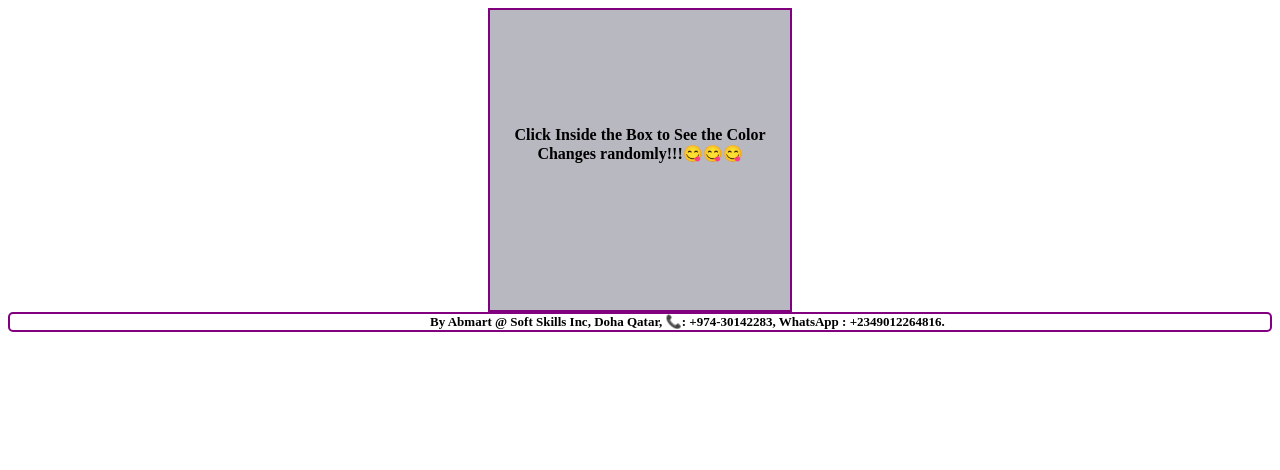
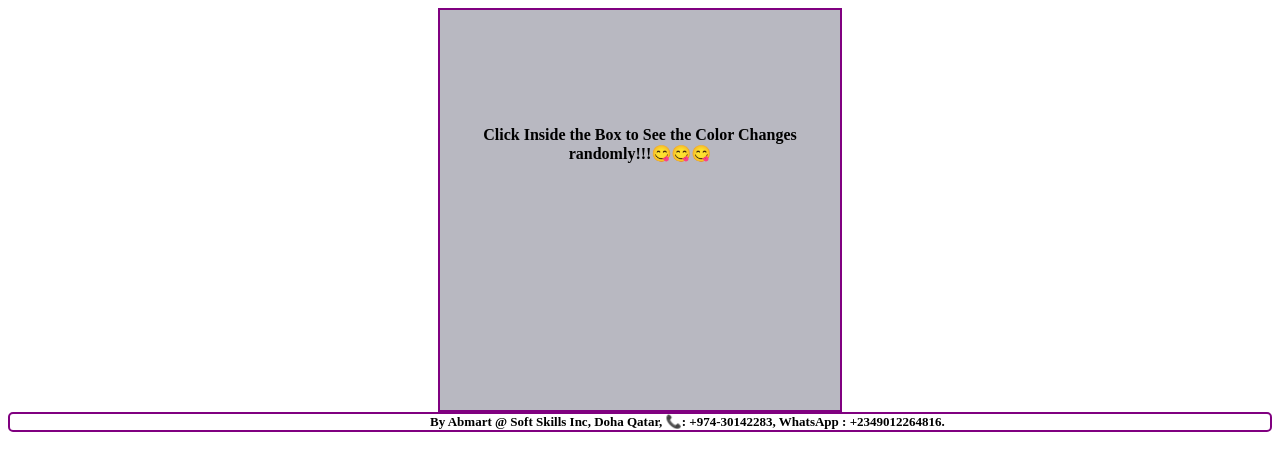
Before and after one commit to Abmart0803/Web-App-with-jQuery, a plain HTML site: page index.html in a window 1280 px wide. Drawn offline with nearby package versions, Linux system fonts and the light colour scheme.

Commit message:
Modified styles.css file.

```diff
--- a/styles.css
+++ b/styles.css
@@ -1,7 +1,7 @@
 #box {
   border: 2px solid purple;
-  height: 300px;
-  width: 300px;
+  height: 400px;
+  width: 400px;
   background-color: rgb(184, 184, 193);
 }
 
```
